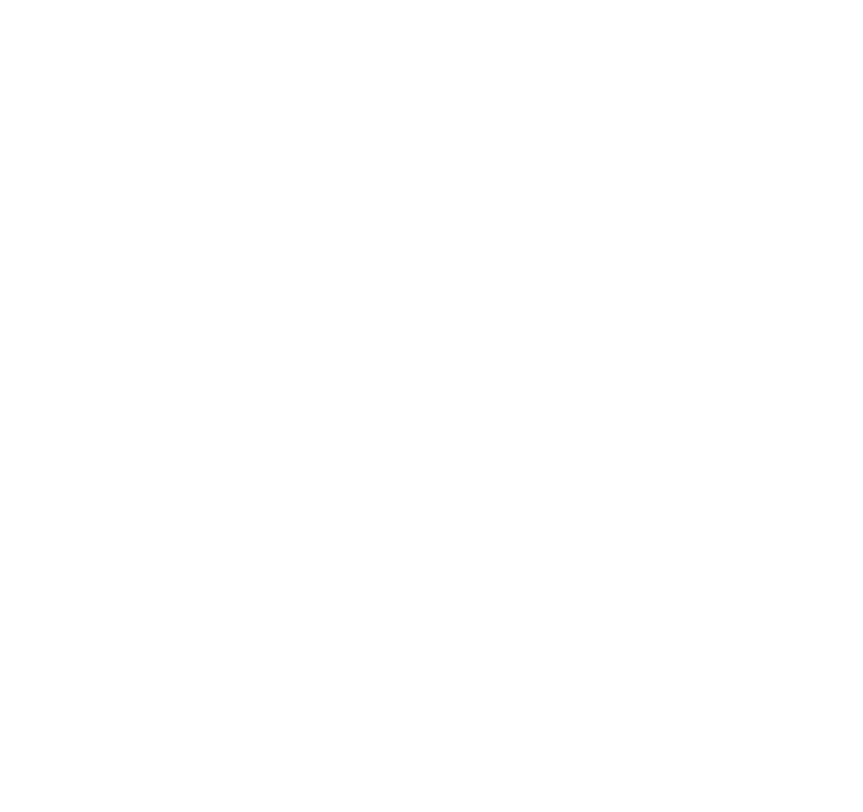
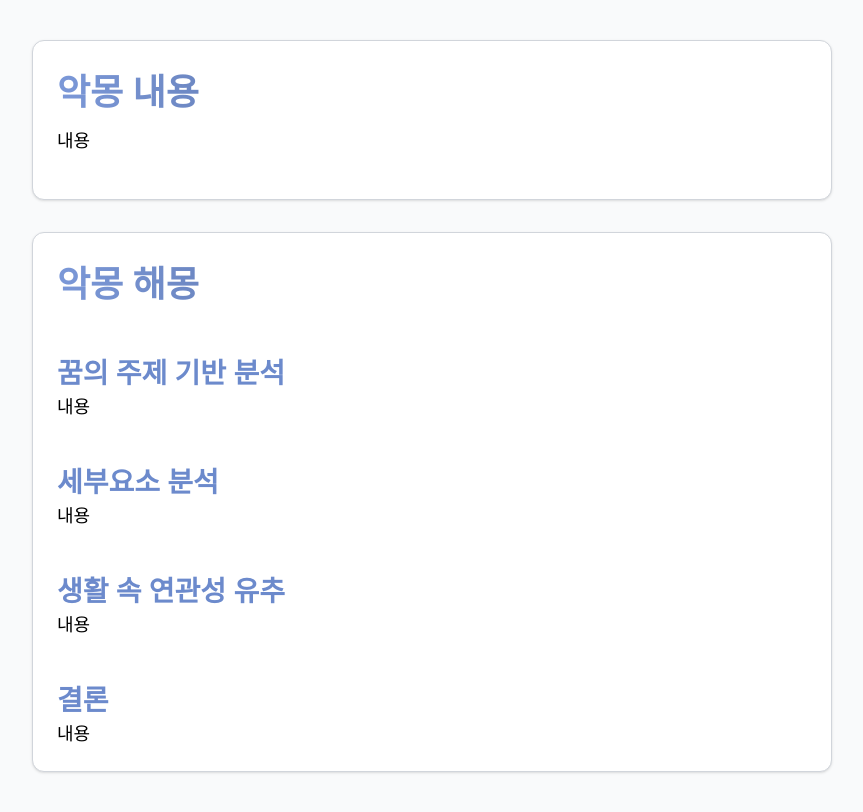
Before and after one commit to AI-X-Team-2/Front, a React (Vite) app: page /result in a window 1280 px wide. Shown: the whole page, without its empty margins (208-1071 px from the left). Built offline with nearby package versions, Linux system fonts and the light colour scheme.

Commit message:
feature: result화면 구현

```diff
--- /dev/null
+++ b/src/component/ResultContent.jsx
@@ -0,0 +1,15 @@
+import React from "react";
+
+const ResultContent = ({title, content}) => {
+  return (
+    <div className="mt-10">
+        <h3 className="text-[#6C8ACC] text-[28px] font-semibold">{title}</h3>
+
+      <p className="text-black text-[18px] ">
+        {content}
+      </p>
+    </div>
+  );
+};
+
+export default ResultContent;
--- a/src/pages/Result.jsx
+++ b/src/pages/Result.jsx
@@ -1,8 +1,37 @@
 import React from 'react'
-
+import ResultContent from '../component/ResultContent'
 const Result = () => {
   return (
-    <div>
+  <div className="flex flex-col items-center p-10 bg-gray-50 min-h-screen space-y-8">
+      {/* 꿈 내용 박스 */}
+      <div className="w-[50rem] h-[10rem] p-6 bg-white rounded-xl shadow border border-gray-300">
+         <h2 className="bg-[linear-gradient(to_right,#7B98D8,#52689A_56%,#273147)] bg-clip-text text-transparent font-bold mb-2 text-[36px]">
+       악몽 내용
+      </h2>
+      <p className="text-black text-[18px] ">
+        내용
+      </p>
+
+      </div>
+
+
+      <div className="w-[50rem] p-6 bg-white rounded-xl shadow border border-gray-300">
+         <h2 className="bg-[linear-gradient(to_right,#7B98D8,#52689A_56%,#273147)] bg-clip-text text-transparent font-bold mb-2 text-[36px]">
+       악몽 해몽
+      </h2>
+          <ResultContent title={"꿈의 주제 기반 분석"} content={"내용"}/>
+          <ResultContent title={"세부요소 분석"} content={"내용"}/>
+
+          <ResultContent title={"생활 속 연관성 유추"} content={"내용"}/>
+
+          <ResultContent title={"결론"} content={"내용"}/>
+
+
+
+
+
+      </div>
+
 
     </div>
   )
```
